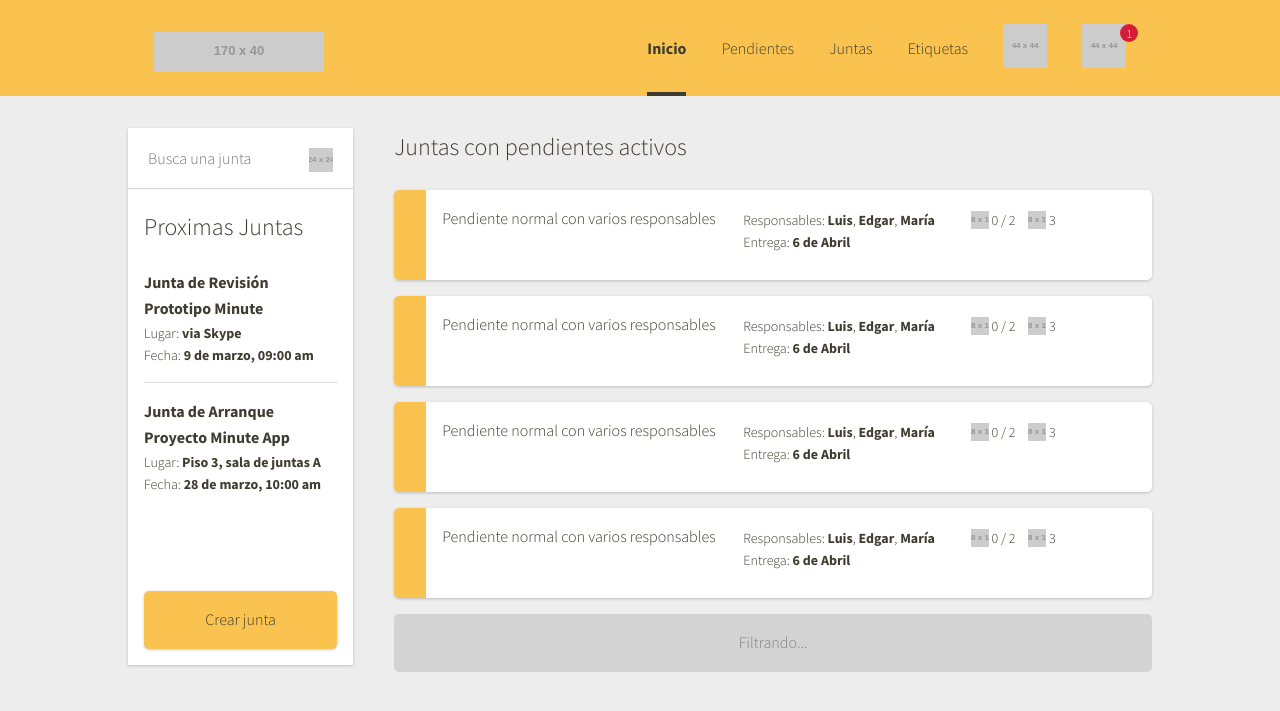
After one commit to piojos/etunim, a PHP site: page /juntas.php in a window 1280 px wide. The commit adds this page. Shown: the top 711 px of the page. Run offline with PHP 8.4, Linux system fonts and the light colour scheme; grey boxes labelled with a size stand in for pictures from a placeholder-image service; style sheets or scripts are compiled from the project's sources; some libraries are stand-ins or nearby versions.

Commit message:
Listado de Juntas Stable

```diff
--- a/css/style.css
+++ b/css/style.css
@@ -281,6 +281,7 @@ select {
   margin-bottom: 1em; }
 
 .sidebar {
+  position: relative;
   background: white;
   padding: 1em;
   margin-top: 2em;
@@ -294,6 +295,28 @@ select {
     .sidebar li:last-child {
       padding-bottom: 1em;
       border-bottom: none; }
+  .sidebar .search {
+    padding: 0;
+    position: relative; }
+    .sidebar .search input {
+      background: none;
+      border: none;
+      padding: 2rem; }
+    .sidebar .search button {
+      padding: initial;
+      background: none;
+      border: none;
+      position: absolute;
+      top: 2rem;
+      right: 2rem; }
+  .sidebar.searchable {
+    padding-top: 5em; }
+  .sidebar > .search {
+    width: 100%;
+    position: absolute;
+    top: 0;
+    left: 0;
+    border-bottom: 1px solid lightgray; }
   .sidebar .actions {
     text-align: center;
     margin-top: 4em; }
@@ -305,20 +328,6 @@ select {
     .sidebar.filter li {
       padding: 2rem;
       margin-bottom: 0; }
-      .sidebar.filter li.search {
-        padding: 0;
-        position: relative; }
-        .sidebar.filter li.search input {
-          background: none;
-          border: none;
-          padding: 2rem; }
-        .sidebar.filter li.search button {
-          padding: initial;
-          background: none;
-          border: none;
-          position: absolute;
-          top: 2rem;
-          right: 2rem; }
     .sidebar.filter .calendar {
       position: relative; }
       .sidebar.filter .calendar .title {
@@ -456,17 +465,25 @@ select {
   .card.done .title, .card.done .details, .card.done .icons {
     color: #C0BCBB; }
   .card.done:before {
-    background: #9AD102;
+    background: #9AD102; }
+    .card.done:before .checkbox .square {
+      border-color: #9AD102; }
+  .card:before {
     content: "";
     position: absolute;
     width: 2em;
     height: 100%;
     left: 0; }
-  .card.done .checkbox .square {
-    border-color: #9AD102; }
   .card.single .profiles > div {
     width: 5rem;
     height: 5rem; }
+  .card.meeting .title {
+    margin-left: 2em;
+    width: 40%; }
+  .card.meeting .details {
+    width: 30%; }
+  .card.meeting:before {
+    background: #FAC24E; }
 
 .loadcard {
   background: lightgray;
--- a/header.php
+++ b/header.php
@@ -61,6 +61,7 @@
 	function card($status = array()) { ?>
 		<div class="card <?php echo $status; ?>">
 			<a href="#">
+			<?php if(!strpos($status, 'meeting')) { ?>
 			<div class="profiles">
 				<div>
 					<img src="http://placehold.it/42" alt="">
@@ -71,8 +72,8 @@
 						<img src="http://placehold.it/42" alt="">
 					</div>';
 				} ?>
-
 			</div>
+			<?php } ?>
 			<div class="title">
 				Pendiente normal con varios responsables
 			</div>
@@ -96,11 +97,13 @@
 					<span>3</span>
 				</div>
 			</div>
+			<?php if(!strpos($status, 'meeting')) { ?>
 			<div class="checkbox">
 				<div class="square">
 					<div class="check"></div>
 				</div>
 			</div>
+			<?php } ?>
 			</a>
 		</div><?php
 	}
--- /dev/null
+++ b/juntas.php
@@ -0,0 +1,62 @@
+<?php
+
+	$headClass = 'yellow';
+	include 'header.php'; ?>
+
+
+	<div class="container">
+		<div class="row">
+			<div class="three columns sidebar searchable">
+				<div class="search">
+					<input type="text" placeholder="Busca una junta" name="" value="">
+					<button type="button" name="button"><img src="http://placehold.it/24" alt=""></button>
+				</div>
+				<h2>Proximas Juntas</h2>
+				<ul>
+					<li>
+						<a href="#">
+							<h3>Junta de Revisión Prototipo Minute</h3>
+							<div class="details">
+								<p>Lugar: <strong>via Skype</strong> <br>
+								Fecha: <strong>9 de marzo, 09:00 am</strong></p>
+							</div>
+						</a>
+					</li>
+					<li>
+						<a href="#">
+							<h3>Junta de Arranque Proyecto Minute App</h3>
+							<div class="details">
+								<p>Lugar: <strong>Piso 3, sala de juntas A</strong> <br>
+								Fecha: <strong>28 de marzo, 10:00 am</strong></p>
+							</div>
+						</a>
+					</li>
+				</ul>
+				<div class="actions">
+					<a href="#" class="button yellow"> Crear junta</a>
+				</div>
+			</div>
+
+
+			<div class="nine columns dashboard">
+				<h2>Juntas con pendientes activos</h2>
+
+				<div class="cards"><?php
+
+					echo card('long meeting');
+					echo card('long meeting');
+					echo card('long meeting');
+					echo card('long meeting'); ?>
+
+					<div class="loadcard">
+						<p>Filtrando...</p>
+					</div>
+
+				</div>
+
+			</div>
+		</div>
+	</div>
+
+</body>
+</html>
--- a/sass/modules.sass
+++ b/sass/modules.sass
@@ -144,6 +144,7 @@ select
 // Dashboard
 
 .sidebar
+	position: relative
 	background: white
 	padding: 1em
 	margin-top: 2em
@@ -157,6 +158,28 @@ select
 		&:last-child
 			padding-bottom: 1em
 			border-bottom: none
+	.search
+		padding: 0
+		position: relative
+		input
+			background: none
+			border: none
+			padding: 2rem
+		button
+			padding: initial
+			background: none
+			border: none
+			position: absolute
+			top: 2rem
+			right: 2rem
+	&.searchable
+		padding-top: 5em
+	> .search
+		width: 100%
+		position: absolute
+		top: 0
+		left: 0
+		border-bottom: 1px solid lightgray
 	.actions
 		text-align: center
 		margin-top: 4em
@@ -168,20 +191,6 @@ select
 		li
 			padding: 2rem
 			margin-bottom: 0
-			&.search
-				padding: 0
-				position: relative
-				input
-					background: none
-					border: none
-					padding: 2rem
-				button
-					padding: initial
-					background: none
-					border: none
-					position: absolute
-					top: 2rem
-					right: 2rem
 		.calendar
 			position: relative
 			.title
@@ -345,16 +354,26 @@ select
 			color: $gray
 		&:before
 			background: $green
-			content: ''
-			position: absolute
-			width: 2em
-			height: 100%
-			left: 0
-		.checkbox .square
-			border-color: $green
+			.checkbox .square
+				border-color: $green
+	&:before
+		content: ''
+		position: absolute
+		width: 2em
+		height: 100%
+		left: 0
 	&.single .profiles > div
 		width: 5rem
 		height: 5rem
+	&.meeting
+		.title
+			margin-left: 2em
+			width: 40%
+		.details
+			width: 30%
+		&:before
+			background: $yellow
+
 
 .loadcard
 	background: lightgray
```
